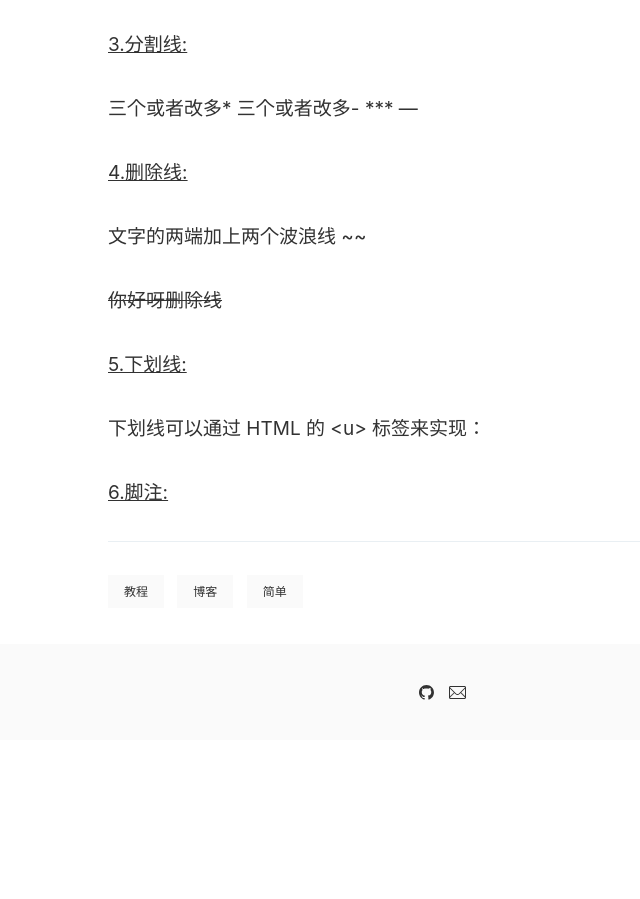
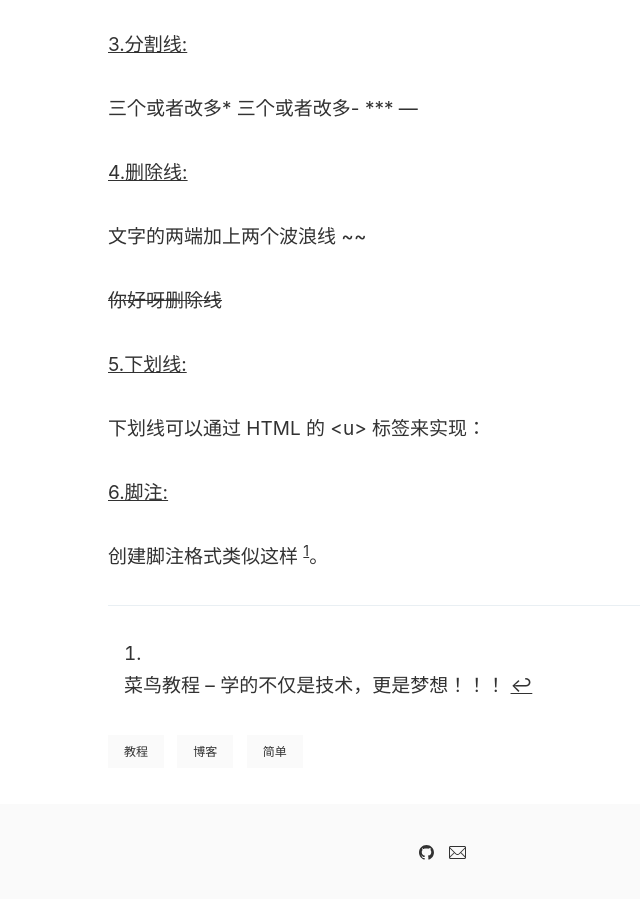
Before and after one commit to LuckyCode1992/blogs, a Jekyll site: the page built from _posts/2019-09-30-first.markdown, in a window 1280 px wide and 900 px high, scrolled down 2477 px. Shown: the whole window, without its empty margins (198-838 px from the left). Built offline with Jekyll 4.4.1, drawn with Linux system fonts in a browser that asks for light colours; before the commit the page ends 3217 px from its top, so only the background shows below that.

Commit message:
尝试脚注

```diff
--- a/_posts/2019-09-30-first.markdown
+++ b/_posts/2019-09-30-first.markdown
@@ -89,6 +89,10 @@ ___粗斜体文本___
 
 [^1]:脚注
 
+创建脚注格式类似这样 [^RUNOOB]。
+
+[^RUNOOB]: 菜鸟教程 -- 学的不仅是技术，更是梦想！！！
+
 
 
 
```
